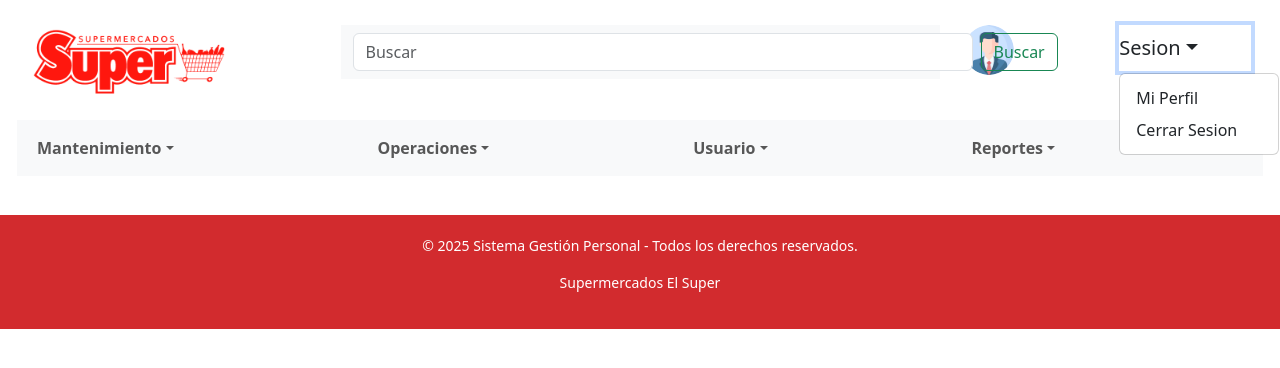
After one commit to CarlosMendoza47/supermercado_gestion, a Django app: template personal/templates/base.html in a window 1280 px wide, after a click on "Sesion". The commit adds this page. Shown: the top 368 px of the page. Run offline with Django 5.2, Linux system fonts and the light colour scheme; the template is opened without the code that fills it, so the values that code supplies are empty; some libraries are stand-ins or nearby versions.

Commit message:
avance 05

```diff
--- a/personal/static/css/cabecera.css
+++ b/personal/static/css/cabecera.css
@@ -3,19 +3,22 @@
     display: block;
 }
 
-header, nav {
-    background-color: #c5c0c0;
+header {
+    background-color:white;
     padding: 5px;
 }
 
 #cabecera1 {
     margin: 20px auto;
     text-align: left;
+    font-size: 20px;
 }
 
 #cabecera2 {
     margin: 10px auto;
     text-align: right;
+    font-size: px;
+    font-weight: bold;
 }
 
 #img_usuario {
@@ -26,4 +29,5 @@ header, nav {
 
 #barra_buscar {
     width: 620px;
+    background-color: white;
 }
--- /dev/null
+++ b/personal/templates/base.html
@@ -0,0 +1,137 @@
+{% load static %}
+
+<!DOCTYPE html>
+<html lang="es">
+
+<head>
+    <meta charset="UTF-8">
+    <meta name="viewport" content="width=device-width, initial-scale=1.0">
+    <title>{% block title %}Sistema Gestión Personal{% endblock %}</title>
+
+    <link rel="stylesheet" href="{% static 'css/bootstrap.min.css' %}">
+    <link rel="stylesheet" href="{% static 'css/cabecera.css' %}">
+    <link rel="stylesheet" href="{% static 'css/footer.css' %}">
+</head>
+
+<body>
+    <!------------------------------------------------ CABECERA ------------------------------------------>
+    <header>
+        <div class="container-fluid" id="contenedor_cabecera">
+            <div class="row justify-content-left" id="cabecera1">
+                <div class="col-md-3">
+                    <img class="img" id="logoempresa" src="/personal/static/img/logo_super.png" alt="logo">
+                </div>
+                <div class="col-md-6">
+                    <nav class="navbar bg-body-tertiary">
+                        <div class="container-fluid">
+                            <form class="d-flex" role="search">
+                                <input id="barra_buscar" class="form-control me-2" type="search" placeholder="Buscar"
+                                    aria-label="Search" />
+                                <button class="btn btn-outline-success" type="submit">Buscar</button>
+                            </form>
+                        </div>
+                    </nav>
+                </div>
+                <div class="col-md-3">
+                    <div class="row justify-content-end">
+                        <div class="col">
+                            <img src="/personal/static/img/usuario.png" alt="usuario" class="img-fluid"
+                                id="img_usuario">
+                        </div>
+                        <div class="col">
+                            <ul class="navbar-nav me-auto">
+                                <li class="nav-item dropdown">
+                                    <a class="nav-link dropdown-toggle" href="#" role="button" data-bs-toggle="dropdown"
+                                        aria-expanded="false">Sesion</a>
+                                    <ul class="dropdown-menu">
+                                        <li><a class="dropdown-item" href="#">Mi Perfil</a></li>
+                                        <li><a class="dropdown-item" href="#">Cerrar Sesion</a></li>
+                                    </ul>
+                                </li>
+                            </ul>
+                        </div>
+                    </div>
+                </div>
+            </div>
+
+            <div class="row text-center" id="cabecera2">
+                <nav class="navbar navbar-expand-lg bg-body-tertiary">
+                    <div class="container-fluid">
+                        <div class="collapse navbar-collapse" id="navegador">
+                            <ul class="navbar-nav me-auto mb-4 mb-lg-0">
+                                <li class="nav-item dropdown">
+                                    <a class="nav-link dropdown-toggle" href="#" role="button" data-bs-toggle="dropdown"
+                                        aria-expanded="false">Mantenimiento</a>
+                                    <ul class="dropdown-menu">
+                                        <li><a class="dropdown-item" href="#">Personal</a></li>
+                                        <li><a class="dropdown-item" href="#">Contratos</a></li>
+                                        <li><a class="dropdown-item" href="#">Licencias</a></li>
+                                        <li><a class="dropdown-item" href="#">Vacaciones</a></li>
+                                        <li><a class="dropdown-item" href="#">Permisos</a></li>
+                                        <li><a class="dropdown-item" href="#">Asistencia</a></li>
+                                        <li><a class="dropdown-item" href="#">Turno</a></li>
+                                        <li><a class="dropdown-item" href="#">Feriados</a></li>
+                                    </ul>
+                                </li>
+                            </ul>
+                            <ul class="navbar-nav me-auto mb-4 mb-lg-0">
+                                <li class="nav-item dropdown">
+                                    <a class="nav-link dropdown-toggle" href="#" role="button" data-bs-toggle="dropdown" aria-expanded="false">Operaciones</a>
+                                    <ul class="dropdown-menu">
+                                        <li><a class="dropdown-item" href="#">Asignar Permisos</a></li>
+                                        <li><a class="dropdown-item" href="#">Asignar Turnos</a></li>
+                                        <li><a class="dropdown-item" href="#">Asignar Feriados</a></li>
+                                        <li><a class="dropdown-item" href="#">Asignar Vacaciones</a></li>
+                                        <li><a class="dropdown-item" href="#">Asignar Licencias</a></li>
+                                        <li><a class="dropdown-item" href="#">Asignar Contratos</a></li>
+                                        <li><a class="dropdown-item" href="#">Asignar Asistencia</a></li>
+                                        <li><a class="dropdown-item" href="#">Asignar Personal</a></li>
+                                        <li><a class="dropdown-item" href="#">Asignar Horario</a></li>
+                                    </ul>
+                                </li>
+                            </ul>
+                            <ul class="navbar-nav me-auto mb-4 mb-lg-0">
+                                <li class="nav-item dropdown">
+                                    <a class="nav-link dropdown-toggle" href="/personal/templates/registrarusuario.html"
+                                        role="button" data-bs-toggle="dropdown" aria-expanded="false">Usuario</a>
+                                    <ul class="dropdown-menu">
+                                        <li><a class="dropdown-item" href="/personal/templates/registrarusuario.html">Registrar Usuario</a></li>
+                                        <li><a class="dropdown-item" href="#">Lista Usuarios</a></li>
+                                    </ul>
+                                </li>
+                            </ul>
+                            <ul class="navbar-nav me-auto mb-4 mb-lg-0">
+                                <li class="nav-item dropdown">
+                                    <a class="nav-link dropdown-toggle" href="#" role="button" data-bs-toggle="dropdown"
+                                        aria-expanded="false">Reportes</a>
+                                    <ul class="dropdown-menu">
+                                        <li><a class="dropdown-item" href="#">Reporte Personal</a></li>
+                                        <li><a class="dropdown-item" href="#">Reporte Usuarios</a></li>
+                                    </ul>
+                                </li>
+                            </ul>
+                        </div>
+                    </div>
+                </nav>
+            </div>
+        </div>
+    </header>
+
+    <!------------------------------------------- CONTENIDO VARIABLE -------------------------------------->
+    <main class="container mt-4">
+        {% block content %}
+        {% endblock %}
+    </main>
+
+    <!------------------------------------------------ PIE DE PÁGINA -------------------------------------->
+    <footer>
+        <div class="container text-center">
+            <p>&copy; 2025 Sistema Gestión Personal - Todos los derechos reservados.</p>
+            <p>Supermercados El Super</p>
+        </div>
+    </footer>
+
+    <script src="{% static 'js/bootstrap.bundle.min.js' %}"></script>
+</body>
+
+</html>
--- a/personal/templates/inicio.html
+++ b/personal/templates/inicio.html
@@ -1,4 +1,3 @@
-{% load static %}
 <!DOCTYPE html>
 <html lang="es">
 <head>
@@ -6,7 +5,7 @@
     <title>Inicio</title>
 </head>
 <body>
-    <h1>Bienvenido, {{ user.first_name }} {{ user.last_name }}</h1>
+    <h1>Bienvenido, {{ request.user.username }}</h1>
     <p><a href="{% url 'logout' %}">Cerrar sesión</a></p>
 </body>
 </html>
--- a/personal/urls.py
+++ b/personal/urls.py
@@ -1,8 +1,9 @@
 from django.urls import path
-from .views import CustomLoginView, CustomLogoutView, inicio
+from .views import login_view, logout_view, inicio
 
 urlpatterns = [
-    path('', CustomLoginView.as_view(), name='login'),
+    path('', login_view, name='login'),      # Página de inicio
+    path('login/', login_view, name='login'),
     path('inicio/', inicio, name='inicio'),
-    path('logout/', CustomLogoutView.as_view(), name='logout'),
+    path('logout/', logout_view, name='logout'),
 ]
```
Also changed, not shown: personal/static/css/registrarusuario.css (+9 -0 lines), personal/templates/login.html (+12 -9 lines), personal/templates/registrarusuario.html (+13 -103 lines), personal/views.py (+22 -7 lines), db.sqlite3, personal/models.py (line endings or trailing spaces).
